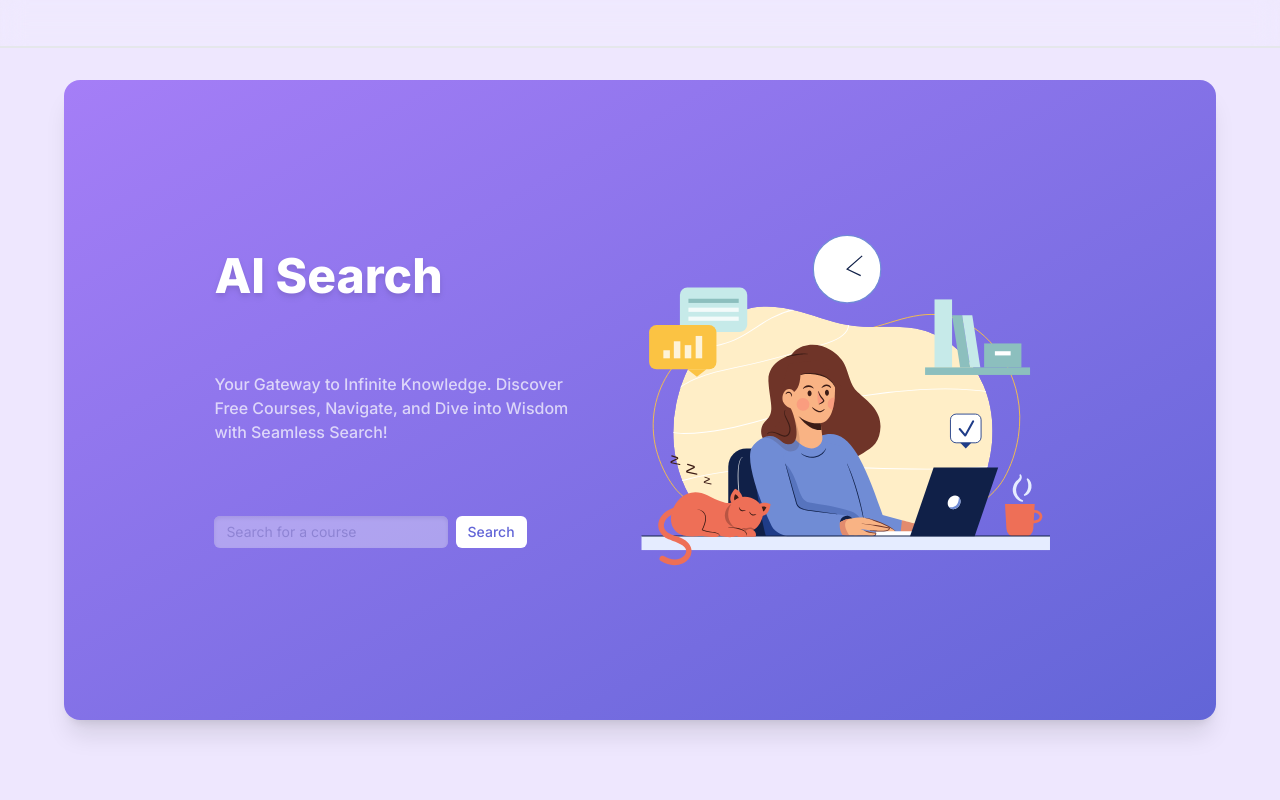
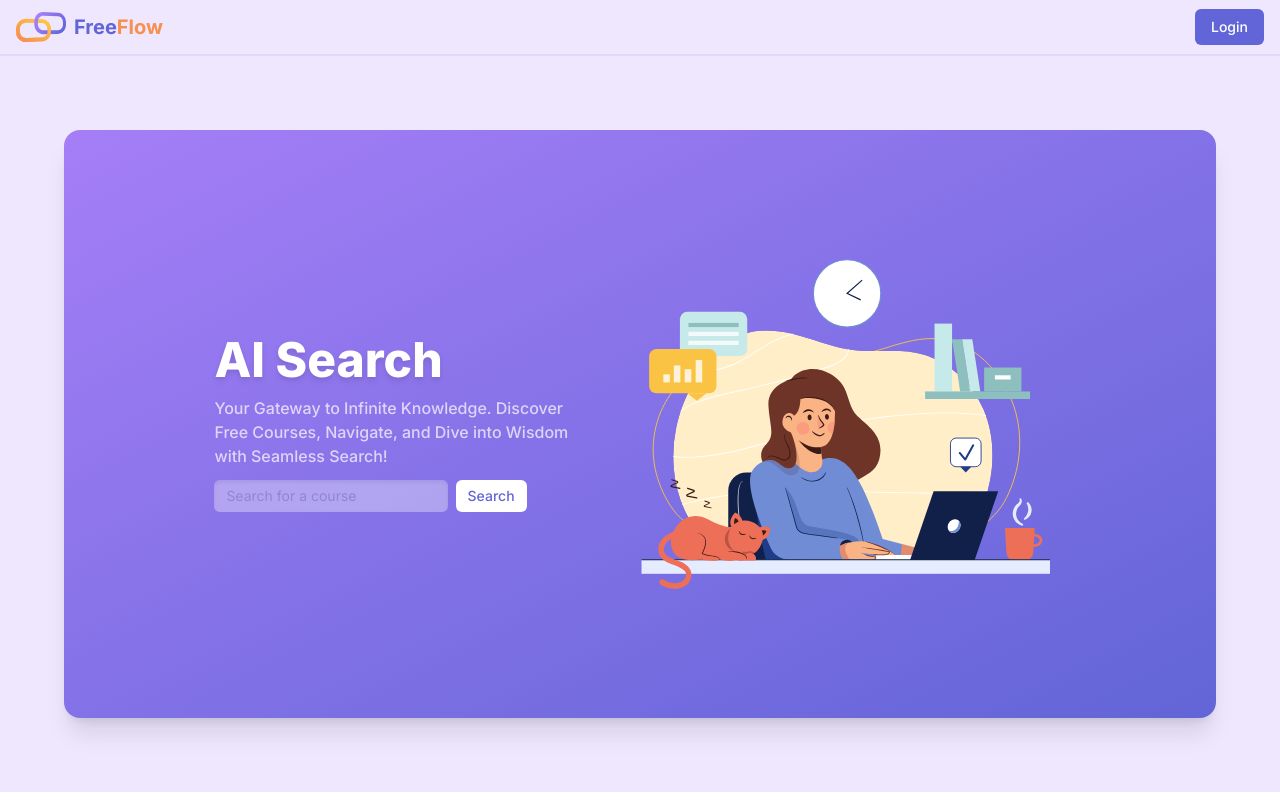
Before and after one commit to Byte-Breakers/free-flow, a Next.js app: page / in a window 1280 px wide. Built offline with nearby package versions, Linux system fonts and the light colour scheme.

Commit message:
Navbar Design complete

```diff
--- a/app/components/navbar.tsx
+++ b/app/components/navbar.tsx
@@ -1,9 +1,18 @@
 import React from 'react'
+import Image from 'next/image'
 
 const Navbar = () => {
   return (
-    <div className='fixed h-12 w-full bg-white bg-opacity-10 backdrop-filter backdrop-blur-md border-b-2'>
-
+    <div className='px-4 h-14 w-full bg-[#EEE7FE] border-b-2 border-[#6265D7] border-opacity-10 flex justify-between items-center'>
+      {/* Logo & Name */}
+      <div className='flex items-center h-full'>
+      <Image width={50} height={50}  src="/logo.svg" alt="Logo" />
+        <h1 className='font-bold ml-2 text-xl text-[#6265D7]'>Free</h1>
+        <h1 className='font-bold text-xl text-[#F88F4F]'>Flow</h1>
+      </div>
+      {/* Login Button or Profile Button */}
+      {/* !CODE TO BE EDITED */}
+      <button className='bg-[#6265D7] text-sm h-9 px-4 py-2 text-white font-medium flex items-center rounded-md'>Login</button>
     </div>
   )
 }
--- a/app/page.tsx
+++ b/app/page.tsx
@@ -6,23 +6,23 @@ export default function Home() {
   return (
     <main className="relative h-screen w-screen">
       <Navbar />
-      <div className="flex h-full w-full items-center justify-around bg-[#EEE7FE]">
+      <div className="flex h-[92dvh] w-full items-center justify-around bg-[#EEE7FE]">
         {/* Card */}
         <div className="flex h-[80%] w-[90%] justify-around rounded-2xl bg-gradient-to-br from-[#A57EF7] to-[#6265D7] px-[10%] py-[5%] shadow-xl">
           {/* Hero Section */}
-          <div className="flex  h-full w-[40%] flex-col justify-between py-[12%]">
+          <div className="flex  h-full w-[40%] flex-col justify-center">
             {/* AI Search Heading */}
             <h1 className="text-5xl font-extrabold text-white drop-shadow-md">
               AI Search
             </h1>
             {/* Description */}
-            <p className="font-medium text-white opacity-70 ">
+            <p className="mt-3 font-medium text-white opacity-70 ">
               {" "}
               Your Gateway to Infinite Knowledge. Discover Free Courses,
               Navigate, and Dive into Wisdom with Seamless Search!
             </p>
             {/* Search bar and Button */}
-            <form action="" className="flex h-8">
+            <form action="" className="flex h-8 mt-3">
               <input
                 type="search"
                 className="rounded-md px-3 text-sm opacity-35 shadow-inner shadow-neutral-300"
@@ -30,8 +30,7 @@ export default function Home() {
               />
               <div className="w-[2%]" />
               <button className="rounded-md bg-white px-3 text-sm font-medium text-[#6265D7]">
-                Search
-              </button>
+                Search</button>
             </form>
           </div>
           {/* Illustration */}
```
